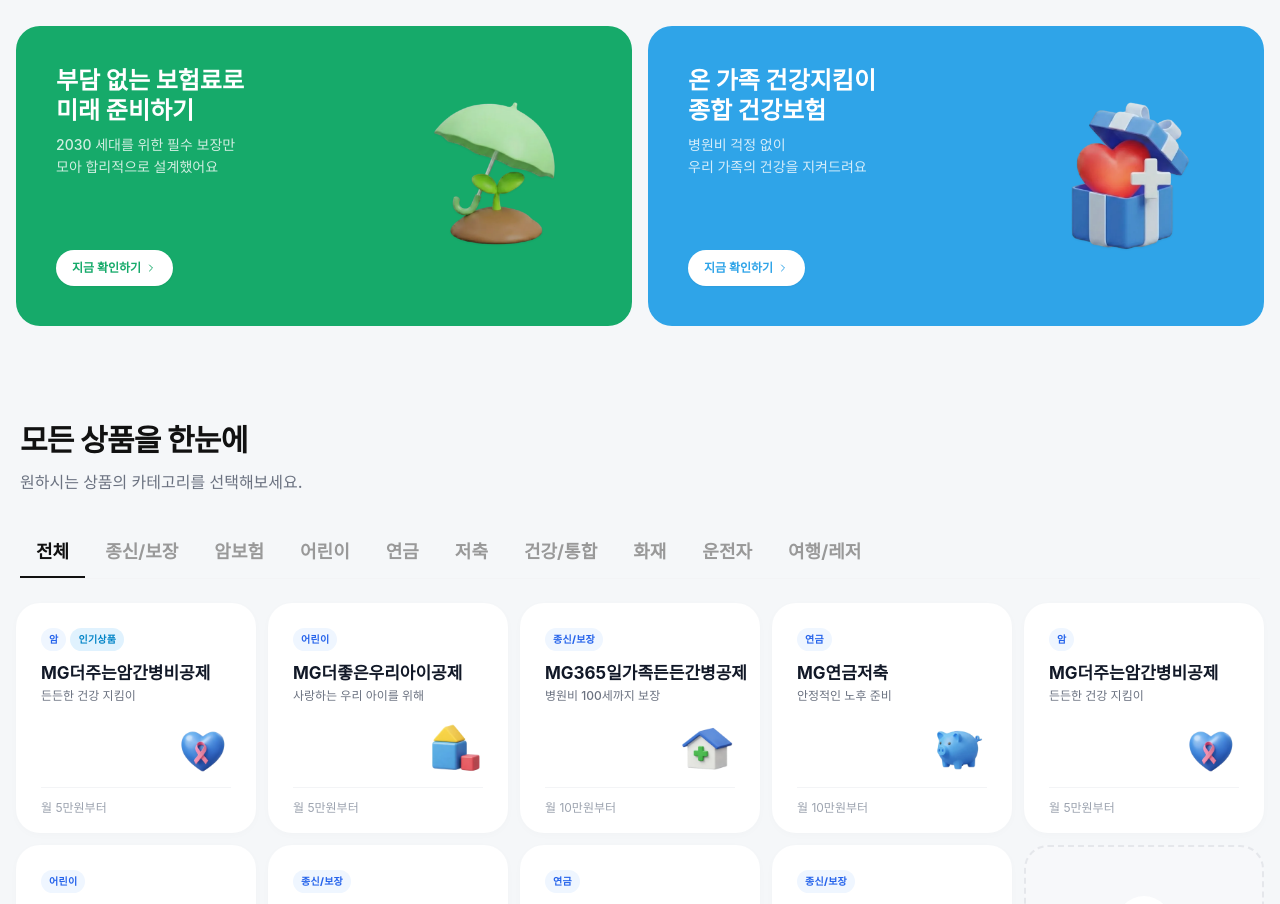
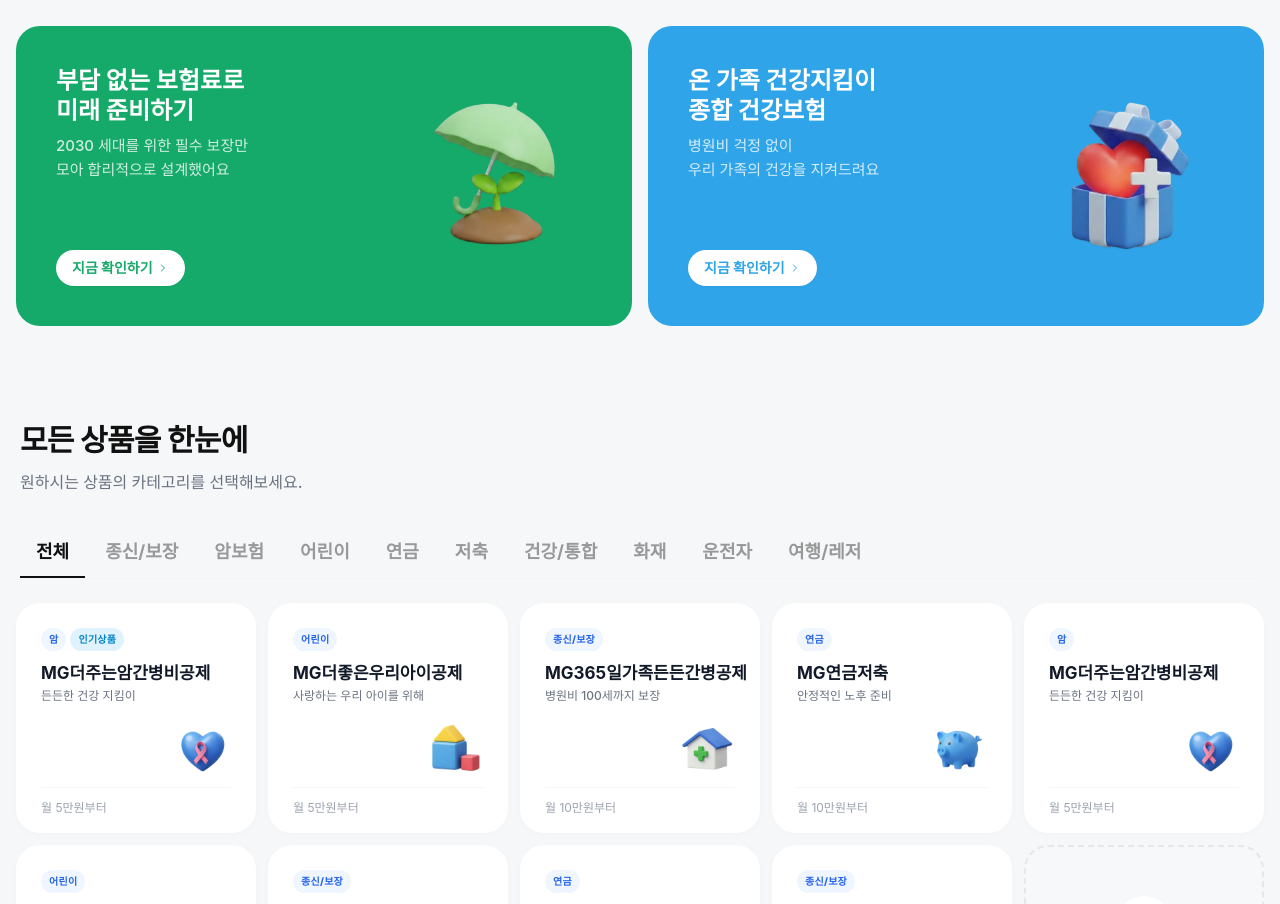
Before and after one commit to hong-ai97/web_MG, a React (Vite) app: page / in a window 1280 px wide. Shown: the part 1440-2344 px from the top of the page. Built offline with nearby package versions, Linux system fonts and the light colour scheme; a web font is replaced by a local one.

Commit message:
MG_8commit : 반 왔다

```diff
--- a/components/DirectProducts.tsx
+++ b/components/DirectProducts.tsx
@@ -22,7 +22,8 @@ const ProductIcon: React.FC<{ id: number; title: string }> = ({ id, title }) =>
         alt={title}
         className="w-full h-full object-contain"
         onError={(e) => {
-          (e.target as HTMLImageElement).src = `https://placehold.co/120x120/F3F4F6/94A3B8/png?text=${title}`;
+          e.currentTarget.onerror = null; // Prevent infinite loop if fallback fails
+          e.currentTarget.src = `https://placehold.co/120x120/F3F4F6/94A3B8/png?text=${encodeURIComponent(title)}`;
         }}
       />
     </div>
--- a/components/RecommendedInsurance.tsx
+++ b/components/RecommendedInsurance.tsx
@@ -21,12 +21,12 @@ const RecommendedInsurance: React.FC = () => {
                 부담 없는 보험료로<br />미래 준비하기
               </h3>
 
-              <p className="text-white/80 font-medium leading-relaxed text-sm break-keep">
+              <p className="text-white/80 font-medium leading-relaxed text-[15px] break-keep">
                 2030 세대를 위한 필수 보장만<br />모아 합리적으로 설계했어요
               </p>
             </div>
 
-            <button className="w-fit h-9 px-4 bg-white text-[#16AA6A] rounded-full font-bold text-xs shadow-sm mt-4 flex items-center justify-center gap-1 transition-all hover:bg-green-50">
+            <button className="w-fit h-9 px-4 bg-white text-[#16AA6A] rounded-full font-bold text-[14px] shadow-sm mt-4 flex items-center justify-center gap-1 transition-all hover:bg-green-50">
               지금 확인하기 <ChevronRight className="w-3 h-3" />
             </button>
           </div>
@@ -47,12 +47,12 @@ const RecommendedInsurance: React.FC = () => {
               <h3 className="text-2xl font-bold text-white mb-2 leading-tight break-keep">
                 온 가족 건강지킴이<br />종합 건강보험
               </h3>
-              <p className="text-white/80 font-medium leading-relaxed text-sm break-keep">
+              <p className="text-white/80 font-medium leading-relaxed text-[15px] break-keep">
                 병원비 걱정 없이<br />우리 가족의 건강을 지켜드려요
               </p>
             </div>
 
-            <button className="w-fit h-9 px-4 bg-white text-[#2FA4E8] rounded-full font-bold text-xs shadow-sm mt-4 flex items-center justify-center gap-1 transition-all hover:bg-blue-50">
+            <button className="w-fit h-9 px-4 bg-white text-[#2FA4E8] rounded-full font-bold text-[14px] shadow-sm mt-4 flex items-center justify-center gap-1 transition-all hover:bg-blue-50">
               지금 확인하기 <ChevronRight className="w-3 h-3" />
             </button>
           </div>
```
Also changed, not shown: 1 other file (tests, documents, lock files or other folders).
